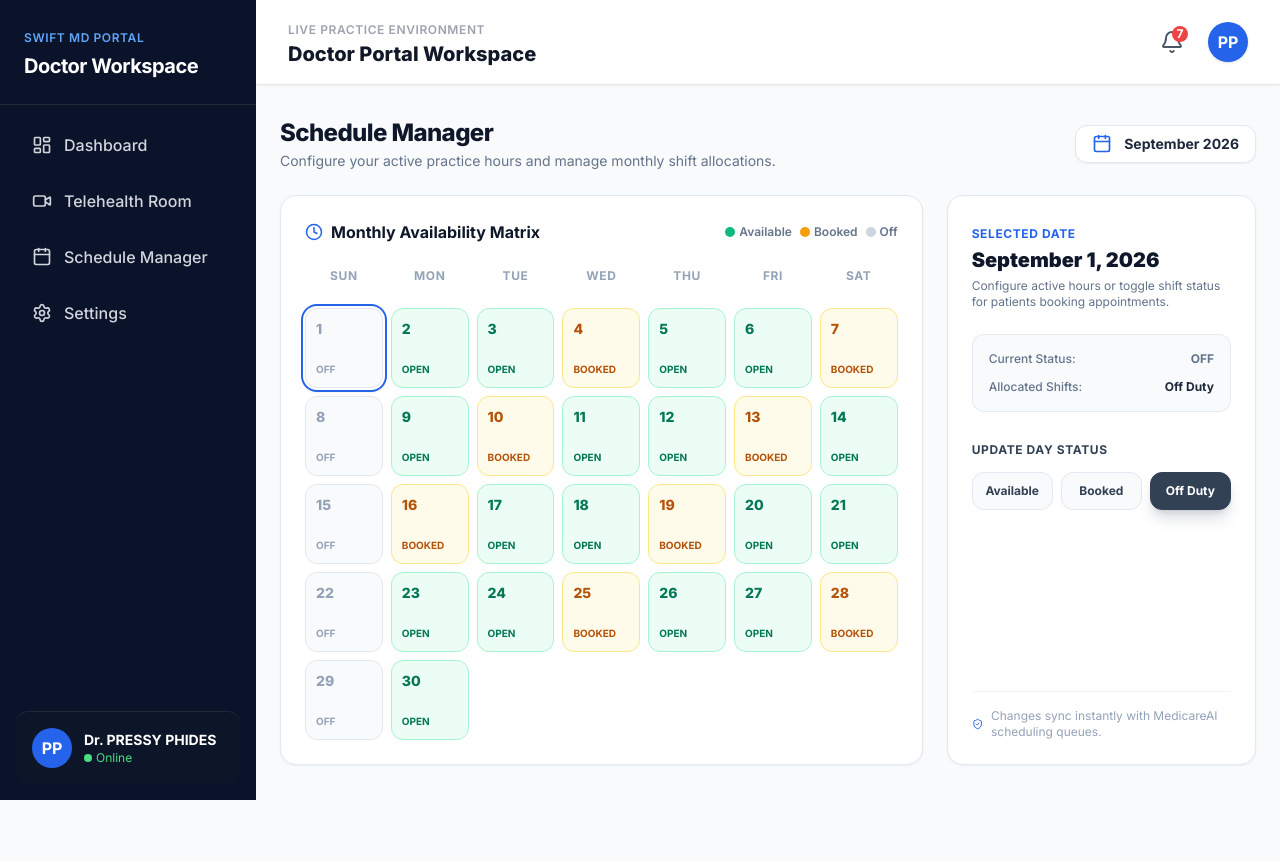
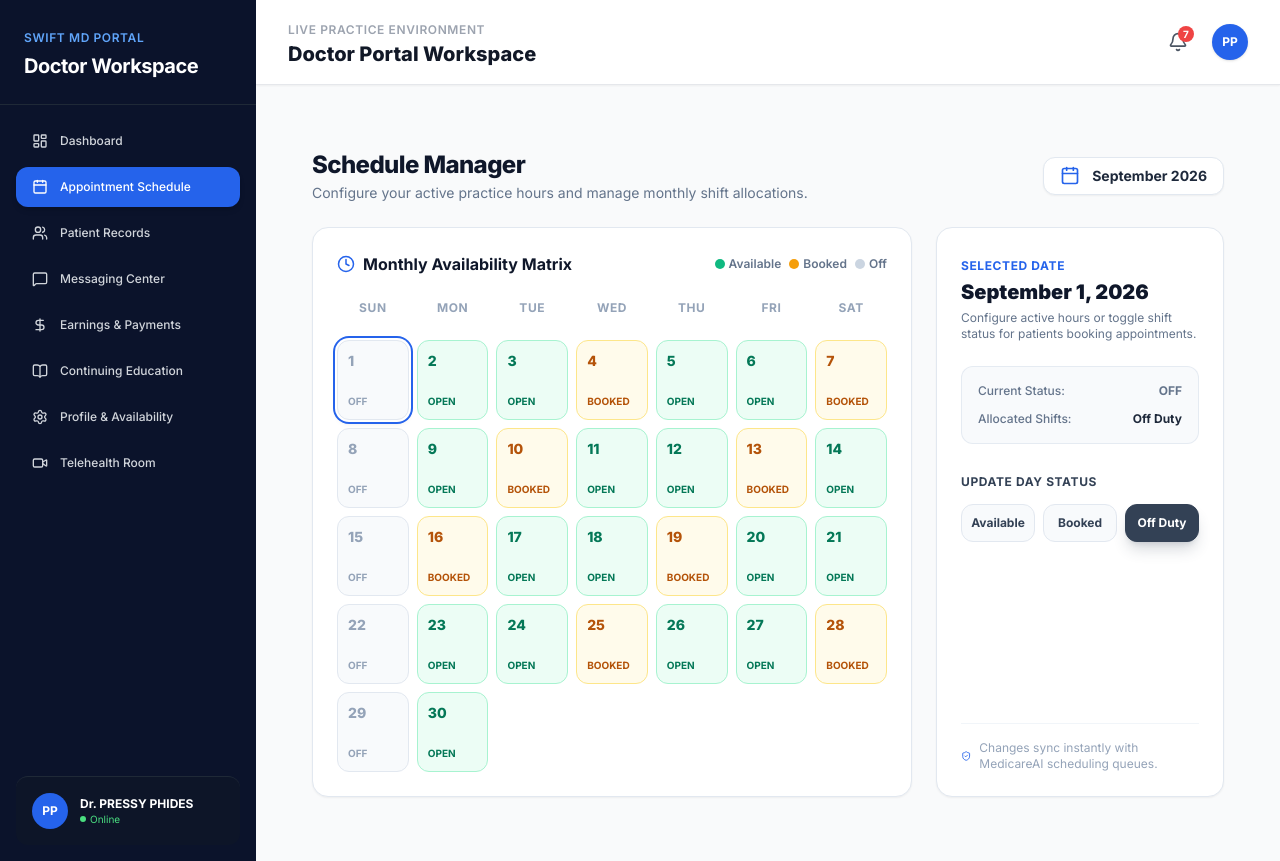
Before and after one commit to mugwe88-ops/MedicareAI, a Next.js app in the folder frontend/: page /doctors/dashboard/schedule in a window 1280 px wide. Before the commit the page ends 800 px from the top, so only its background shows below. Built offline with nearby package versions, Linux system fonts and the light colour scheme.

Commit message:
feat: update doctor layout and schedule dashboard features

```diff
--- a/frontend/app/doctors/dashboard/layout.tsx
+++ b/frontend/app/doctors/dashboard/layout.tsx
@@ -4,6 +4,10 @@ import {
   LayoutDashboard,
   Video,
   Calendar,
+  Users,
+  MessageSquare,
+  DollarSign,
+  BookOpen,
   Settings,
   Bell
 } from "lucide-react";
@@ -13,21 +17,25 @@ export default function DoctorLayout({ children }: { children: React.ReactNode }
 
   const navItems = [
     { name: "Dashboard", href: "/doctors/dashboard", icon: LayoutDashboard },
-    { name: "Telehealth Room", href: "/doctors/telehealth", icon: Video },
-    { name: "Schedule Manager", href: "/doctors/schedule", icon: Calendar },
-    { name: "Settings", href: "/doctors/settings", icon: Settings },
+    { name: "Appointment Schedule", href: "/doctors/dashboard/schedule", icon: Calendar },
+    { name: "Patient Records", href: "/doctors/dashboard/patients", icon: Users },
+    { name: "Messaging Center", href: "/doctors/dashboard/messages", icon: MessageSquare },
+    { name: "Earnings & Payments", href: "/doctors/dashboard/earnings", icon: DollarSign },
+    { name: "Continuing Education", href: "/doctors/dashboard/resources", icon: BookOpen },
+    { name: "Profile & Availability", href: "/doctors/dashboard/settings", icon: Settings },
+    { name: "Telehealth Room", href: "/doctors/dashboard/telehealth", icon: Video },
   ];
 
   return (
     <div className="min-h-screen bg-gray-50 flex">
-      {/* Sidebar Navigation (Rendered Once) */}
+      {/* Sidebar Navigation */}
       <aside className="w-64 bg-[#0B132B] text-white flex flex-col justify-between hidden md:flex shrink-0">
         <div>
           <div className="p-6 border-b border-gray-800">
             <span className="text-xs tracking-wider text-blue-400 font-semibold uppercase">Swift MD Portal</span>
             <h1 className="text-xl font-bold tracking-tight mt-1">Doctor Workspace</h1>
           </div>
-          <nav className="p-4 space-y-2">
+          <nav className="p-4 space-y-1.5 overflow-y-auto max-h-[calc(100vh-140px)]">
             {navItems.map((item) => {
               const Icon = item.icon;
               const isActive = pathname === item.href;
@@ -35,13 +43,13 @@ export default function DoctorLayout({ children }: { children: React.ReactNode }
                 <a
                   key={item.href}
                   href={item.href}
-                  className={`flex items-center space-x-3 px-4 py-3 rounded-xl font-medium transition ${
+                  className={`flex items-center space-x-3 px-4 py-3 rounded-xl font-medium transition text-xs ${
                     isActive
                       ? "bg-blue-600 text-white shadow-md"
                       : "text-gray-300 hover:bg-gray-800 hover:text-white"
                   }`}
                 >
-                  <Icon className="h-5 w-5" />
+                  <Icon className="h-4 w-4 shrink-0" />
                   <span>{item.name}</span>
                 </a>
               );
@@ -52,13 +60,13 @@ export default function DoctorLayout({ children }: { children: React.ReactNode }
         {/* Doctor Profile Footer in Sidebar */}
         <div className="p-4 border-t border-gray-800 m-4 bg-gray-900/50 rounded-xl flex items-center justify-between">
           <div className="flex items-center space-x-3">
-            <div className="h-10 w-10 rounded-full bg-blue-600 flex items-center justify-center font-bold text-white">
+            <div className="h-9 w-9 rounded-full bg-blue-600 flex items-center justify-center font-bold text-white text-xs">
               PP
             </div>
             <div>
-              <p className="text-sm font-bold text-white">Dr. PRESSY PHIDES</p>
-              <span className="text-xs text-green-400 flex items-center gap-1">
-                <span className="h-2 w-2 rounded-full bg-green-400 animate-pulse"></span> Online
+              <p className="text-xs font-bold text-white">Dr. PRESSY PHIDES</p>
+              <span className="text-[10px] text-green-400 flex items-center gap-1">
+                <span className="h-1.5 w-1.5 rounded-full bg-green-400 animate-pulse"></span> Online
               </span>
             </div>
           </div>
@@ -67,7 +75,7 @@ export default function DoctorLayout({ children }: { children: React.ReactNode }
 
       {/* Main Content Wrapper */}
       <div className="flex-1 flex flex-col min-w-0 overflow-y-auto">
-        {/* Top Header Bar (Rendered Once) */}
+        {/* Top Header Bar */}
         <header className="bg-white border-b border-gray-200 px-8 py-4 flex justify-between items-center shadow-sm">
           <div>
             <span className="text-xs uppercase tracking-wider text-gray-400 font-semibold">Live Practice Environment</span>
@@ -75,17 +83,17 @@ export default function DoctorLayout({ children }: { children: React.ReactNode }
           </div>
           <div className="flex items-center space-x-4">
             <button className="relative p-2 text-gray-600 hover:bg-gray-100 rounded-full transition cursor-pointer">
-              <Bell className="h-6 w-6" />
-              <span className="absolute top-1 right-1 h-4 w-4 bg-red-500 text-white rounded-full text-xs flex items-center justify-center font-bold">7</span>
+              <Bell className="h-5 w-5" />
+              <span className="absolute top-0.5 right-0.5 h-4 w-4 bg-red-500 text-white rounded-full text-[10px] flex items-center justify-center font-bold">7</span>
             </button>
-            <div className="h-10 w-10 rounded-full bg-blue-600 text-white flex items-center justify-center font-bold shadow">
+            <div className="h-9 w-9 rounded-full bg-blue-600 text-white flex items-center justify-center font-bold text-xs shadow">
               PP
             </div>
           </div>
         </header>
 
         {/* Dynamic Page Content Renders Here */}
-        <main className="flex-1 flex flex-col">
+        <main className="flex-1 flex flex-col p-8">
           {children}
         </main>
       </div>
--- a/frontend/app/doctors/schedule/page.tsx
+++ b/frontend/app/doctors/schedule/page.tsx
@@ -1,5 +1,154 @@
-import { redirect } from "next/navigation";
+"use client";
 
-export default function ScheduleRedirect() {
-  redirect("/doctors/dashboard/schedule");
+import { useState, useEffect } from "react";
+import { useRouter } from "next/navigation";
+import { Calendar as CalendarIcon, Clock, User, Video, ShieldCheck } from "lucide-react";
+
+interface Appointment {
+  id: number;
+  patient_name?: string;
+  patient_email?: string;
+  department?: string;
+  appointment_date: string;
+  appointment_time: string;
+  reason?: string;
+  status: string;
 }
+
+export default function DoctorSchedulePage() {
+  const [appointments, setAppointments] = useState<Appointment[]>([]);
+  const [loading, setLoading] = useState(true);
+  const router = useRouter();
+
+  const API_BASE = process.env.NEXT_PUBLIC_BACKEND_URL || "https://medicareai-1.onrender.com";
+
+  useEffect(() => {
+    const token = localStorage.getItem("token") || localStorage.getItem("jwt");
+    if (!token) {
+      router.push("/login");
+      return;
+    }
+
+    // Fetch doctor appointments from backend
+    fetch(`${API_BASE}/api/doctor/appointments`, {
+      headers: { Authorization: `Bearer ${token}` },
+    })
+      .then((res) => {
+        if (!res.ok) throw new Error("Failed to load appointments");
+        return res.json();
+      })
+      .then((data) => {
+        if (Array.isArray(data)) {
+          setAppointments(data);
+        }
+      })
+      .catch((err) => {
+        console.error("Error loading doctor appointments:", err);
+      })
+      .finally(() => {
+        setLoading(false);
+      });
+  }, [router, API_BASE]);
+
+  return (
+    <div className="space-y-8">
+      {/* Header Banner */}
+      <div className="flex flex-col md:flex-row md:items-center justify-between gap-4">
+        <div>
+          <h2 className="text-3xl font-black text-slate-900 tracking-tight">Schedule & Booked Patients</h2>
+          <p className="text-slate-400 font-bold text-xs mt-1">
+            Manage your practice hours and review active patient bookings for consultations.
+          </p>
+        </div>
+        <div className="flex items-center gap-2 bg-blue-50 text-blue-600 px-4 py-2.5 rounded-2xl text-xs font-bold shadow-sm">
+          <CalendarIcon size={16} /> September 2026 Schedule
+        </div>
+      </div>
+
+      {/* Booked Patients List Section */}
+      <div className="bg-white rounded-3xl border border-slate-100 shadow-sm overflow-hidden">
+        <div className="px-8 py-6 border-b border-slate-50 flex justify-between items-center">
+          <div>
+            <h3 className="font-black text-slate-900 text-lg">Active Patient Bookings</h3>
+            <p className="text-xs text-slate-400 font-semibold mt-0.5">Patients who have scheduled consultations with you.</p>
+          </div>
+          <span className="bg-blue-50 text-blue-600 text-xs font-bold px-3 py-1 rounded-xl">
+            {appointments.length} Total Booked
+          </span>
+        </div>
+
+        {loading ? (
+          <div className="p-12 text-center text-slate-400 font-bold text-xs">Loading patient bookings...</div>
+        ):(
+          <div className="overflow-x-auto">
+            <table className="w-full text-left border-collapse">
+              <thead>
+                <tr className="border-b border-slate-100 text-[11px] font-black uppercase tracking-wider text-slate-400">
+                  <th className="py-4 px-8">Patient Name</th>
+                  <th className="py-4 px-6">Scheduled Timing</th>
+                  <th className="py-4 px-6">Medical Reason</th>
+                  <th className="py-4 px-6">Status</th>
+                  <th className="py-4 px-8 text-right">Actions</th>
+                </tr>
+              </thead>
+              <tbody className="divide-y divide-slate-50">
+                {appointments.length === 0 ? (
+                  <tr>
+                    <td colSpan={5} className="py-12 text-center text-slate-400 font-medium text-xs">
+                      No patient bookings found at this time.
+                    </td>
+                  </tr>
+                ) : (
+                  appointments.map((apt) => (
+                    <tr key={apt.id} className="hover:bg-slate-50/50 transition">
+                      <td className="py-5 px-8">
+                        <div className="flex items-center gap-3">
+                          <div className="w-9 h-9 bg-blue-50 text-blue-600 rounded-xl flex items-center justify-center font-bold text-xs">
+                            <User size={16} />
+                          </div>
+                          <div>
+                            <p className="font-bold text-slate-900 text-sm">{apt.patient_name || "Patient"}</p>
+                            <p className="text-xs text-slate-400 font-semibold">{apt.patient_email || "Verified Patient"}</p>
+                          </div>
+                        </div>
+                      </td>
+                      <td className="py-5 px-6">
+                        <p className="font-bold text-slate-900 text-xs">
+                          {new Date(apt.appointment_date).toLocaleDateString("en-GB", {
+                            day: "2-digit",
+                            month: "short",
+                            year: "numeric",
+                          })}
+                        </p>
+                        <p className="text-xs text-blue-600 font-bold mt-0.5">{apt.appointment_time}</p>
+                      </td>
+                      <td className="py-5 px-6">
+                        <span className="text-xs font-bold bg-slate-100 text-slate-600 px-3 py-1.5 rounded-lg italic">
+                          "{apt.reason || "General Checkup"}"
+                        </span>
+                      </td>
+                      <td className="py-5 px-6">
+                        <span className="px-3 py-1 bg-amber-100 text-amber-600 rounded-full text-[10px] font-bold uppercase">
+                          {apt.status || "Booked"}
+                        </span>
+                      </td>
+                      <td className="py-5 px-8 text-right">
+                        <button
+                          onClick={() => router.push(`/doctors/dashboard/telehealth/${apt.id}`)}
+                          className="px-4 py-2.5 bg-blue-600 hover:bg-blue-700 text-white rounded-xl transition inline-flex items-center gap-2 text-xs font-bold shadow-md shadow-blue-500/20 cursor-pointer"
+                          title="Join Telehealth Room"
+                        >
+                          <Video size={14} /> Join Room
+                        </button>
+                      </td>
+                    </tr>
+                  ))
+                )}
+              </tbody>
+            </table>
+          </div>
+        )}
+      </div>
+    </div>
+  );
+}
```
